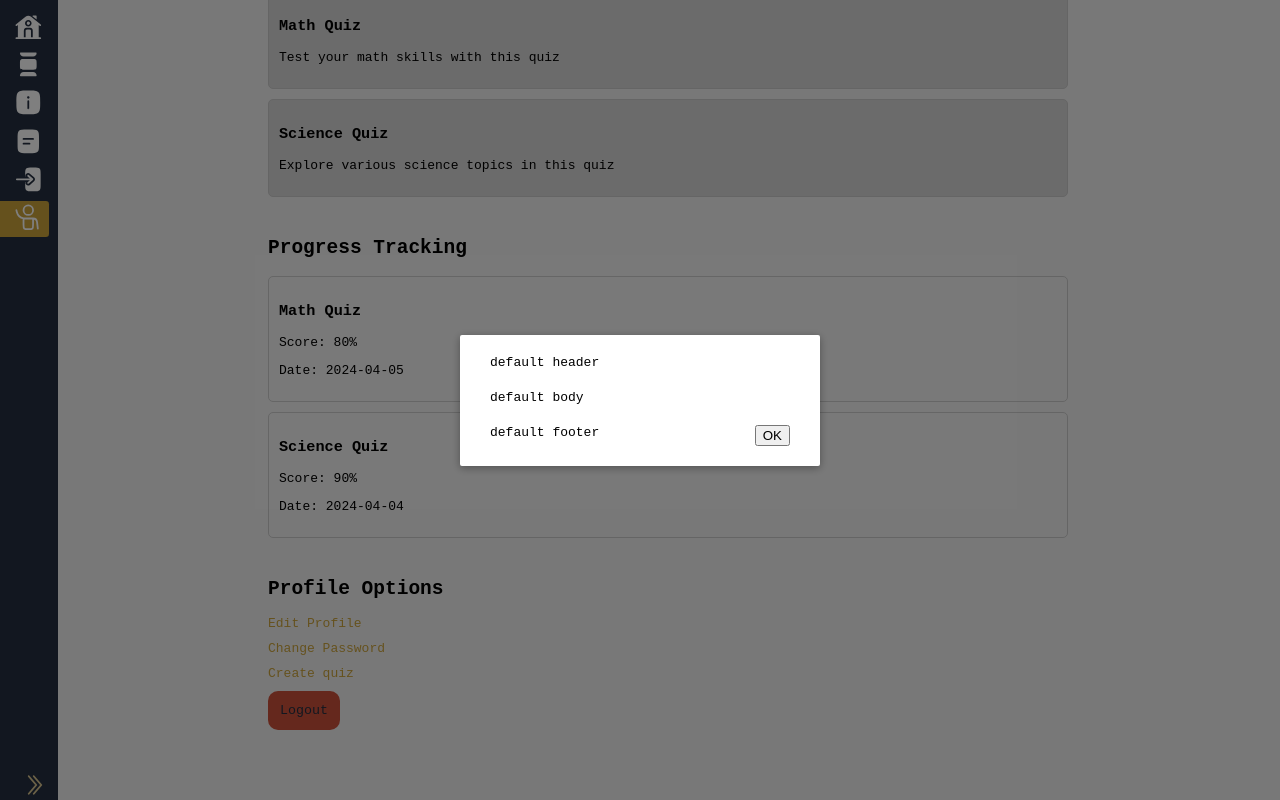
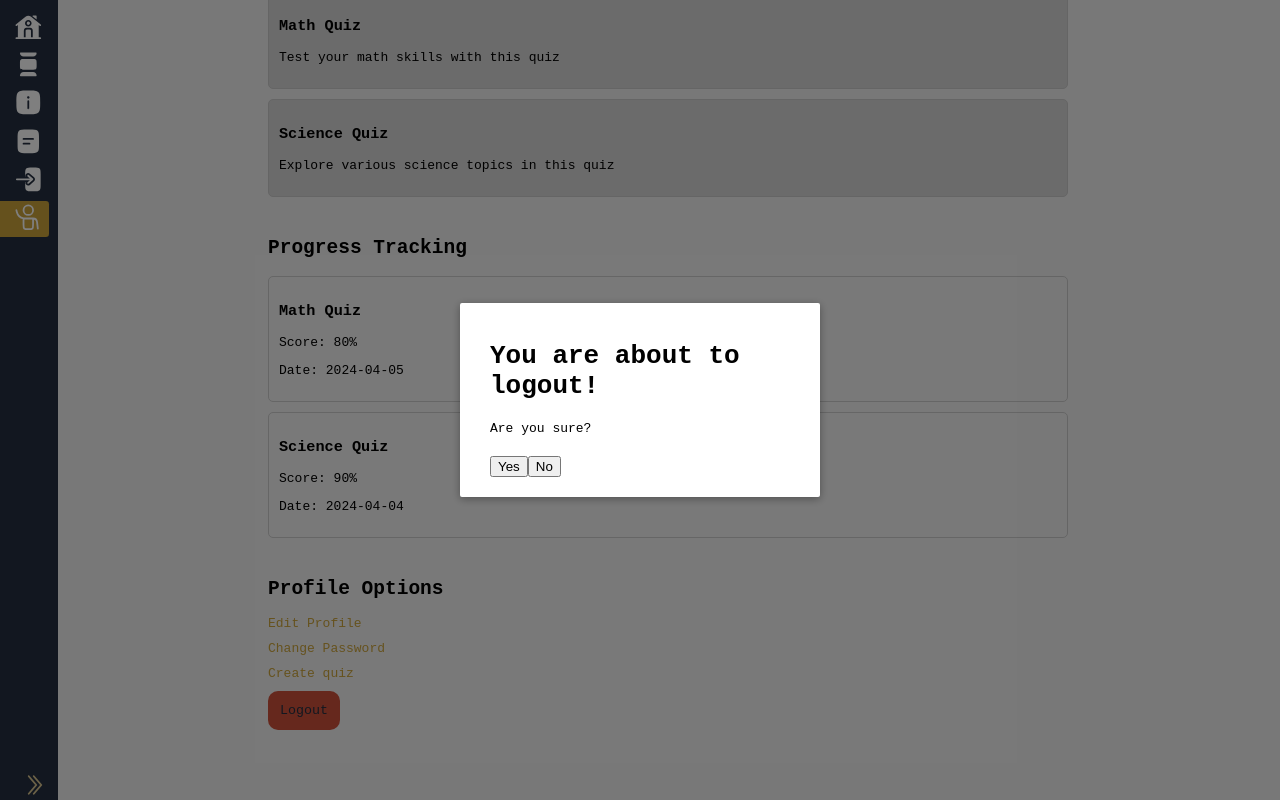
Before and after one commit to MadeleineJonassen/IDATT2105_Full_Stack_Application_Development, a Vue app in the folder FullstackProsjekt/src/frontend/: page /profile in a window 1280 px wide. Both pictures are taken after a click on the button "Logout". Shown: the part 322-1122 px from the top of the page. Built offline with nearby package versions, Linux system fonts and the light colour scheme.

Commit message:
Add function to close Modal and redirect to /login to buttons

```diff
--- a/FullstackProsjekt/src/frontend/src/views/ProfileView.vue
+++ b/FullstackProsjekt/src/frontend/src/views/ProfileView.vue
@@ -41,7 +41,10 @@ export default {
 	},
 	methods:{
 		logout(){
-			alert("Clicked")
+			this.$router.push('/login');
+		},
+		closeModal(){
+			this.showModal=false;
 		}
 	}
 };
@@ -102,8 +105,17 @@ export default {
 				<li><router-link to="/overviewQuiz">Create quiz</router-link></li>
 				<li> <button class="delete-btn" @click="showModal = true">Logout</button>
 					<Teleport to="body">
-					<Modal :show="showModal" @close="destroyModal">
-
+					<Modal :show="showModal">
+						<template #header>
+							<h1> You are about to logout!</h1>
+						</template>
+						<template #body>
+							<p> Are you sure?</p>
+						</template>
+						<template #footer>
+							<button @click="logout"> Yes </button>
+							<button @click="closeModal"> No </button>
+						</template>
 					</Modal>
 				</Teleport></li>
 			</ul>
```
